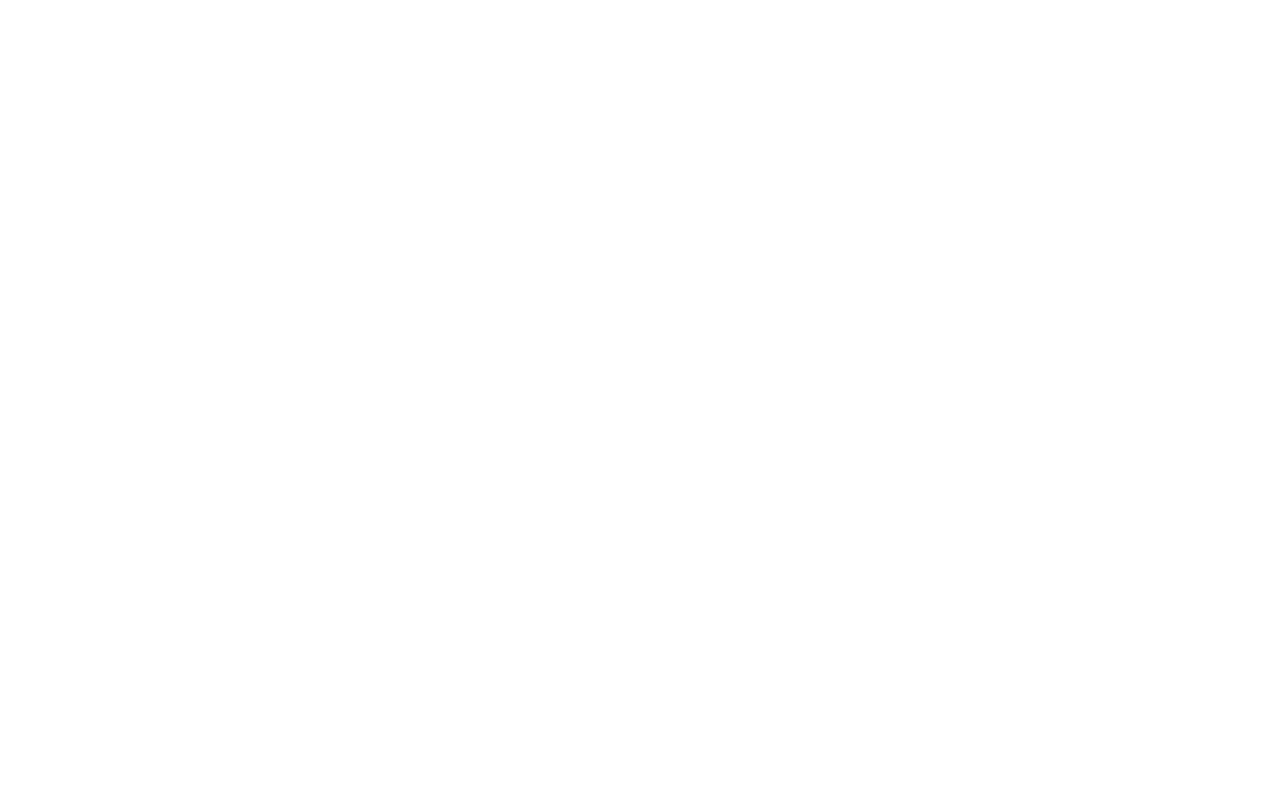
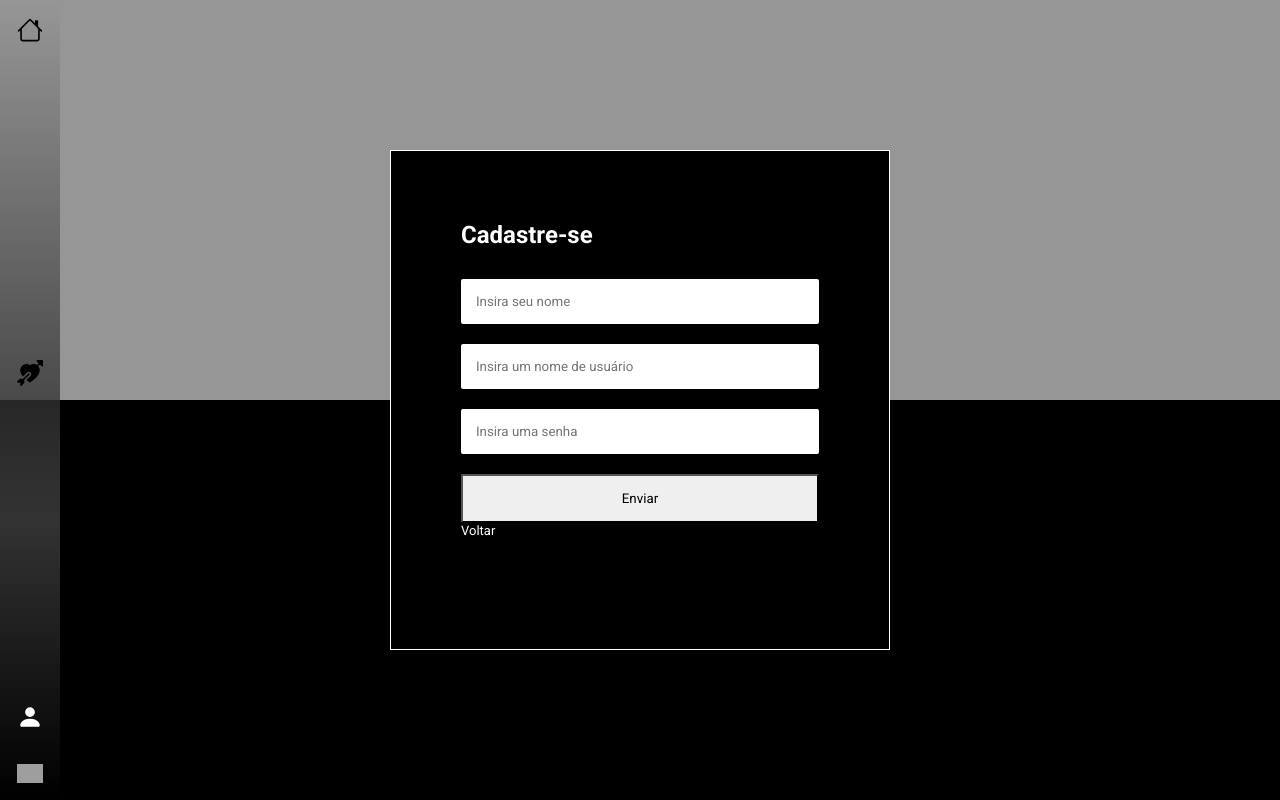
Before and after one commit to joa7b/react-ts-movies, a React (Vite) app: page /dashboard in a window 1280 px wide. Before the commit this address had no page. Built offline with nearby package versions, Linux system fonts and the light colour scheme; grey boxes are pictures that could not be loaded.

Commit message:
feat: create sign up page

```diff
--- a/src/App.tsx
+++ b/src/App.tsx
@@ -1,13 +1,15 @@
 import { BrowserRouter as Router, Routes, Route } from "react-router-dom";
 import Home from "./pages/home";
-import Dashboard from "./pages/login";
+import Login from "./pages/login";
+import Dashboard from "./pages/dashboard";
 
 function App() {
   return (
     <Router>
       <Routes>
         <Route path="/home" element={<Home />} />
-        <Route path="/login" element={<Dashboard />} />
+        <Route path="/login" element={<Login />} />
+        <Route path="/dashboard" element={<Dashboard />} />
       </Routes>
     </Router>
   );
--- /dev/null
+++ b/src/pages/dashboard/index.tsx
@@ -0,0 +1,25 @@
+import Header from "../../components/menu";
+
+import { MainWrapper, MainItem, SignUpContainer, FormContainer, InputSignUp, ButtonSignUp, TitleLogin } from "./styles";
+
+const Dashboard = () => {
+  return (
+    <MainWrapper>
+      <Header />
+      <MainItem>
+        <SignUpContainer>
+          <TitleLogin>Cadastre-se</TitleLogin>
+          <FormContainer action="">
+            <InputSignUp type="text" placeholder="Insira seu nome" />
+            <InputSignUp type="text" placeholder="Insira um nome de usuário" />
+            <InputSignUp type="text" placeholder="Insira uma senha" />
+            <ButtonSignUp>Enviar</ButtonSignUp>
+            <p>Voltar</p>
+          </FormContainer>
+        </SignUpContainer>
+      </MainItem>
+    </MainWrapper>
+  );
+};
+
+export default Dashboard;
--- /dev/null
+++ b/src/pages/dashboard/styles.ts
@@ -0,0 +1,67 @@
+import styled from "styled-components";
+
+export const MainWrapper = styled.main`
+  display: flex;
+  width: 100vw;
+  height: 100vh;
+`;
+
+export const MainItem = styled.section`
+  display: flex;
+  flex-direction: column;
+  justify-content: center;
+  align-items: center;
+  background: rgb(0, 0, 0);
+  background: linear-gradient(
+    0deg,
+    rgba(0, 0, 0, 1) 50%,
+    rgba(150, 150, 150, 1) 50%
+  );
+  border-bottom: 1px solid black;
+  width: 100vw;
+  height: 100vh;
+`;
+
+export const SignUpContainer = styled.div`
+  padding: 70px;
+  background-color: black;
+  color: white;
+  margin: 8rem auto;
+  width: 500px;
+  height: 500px;
+  border: 1px solid white;
+`;
+
+export const TitleLogin = styled.h2`
+  margin-bottom: 30px;
+`;
+
+export const FormContainer = styled.form`
+  display: flex;
+  flex-direction: column;
+
+  p {
+    font-size: small;
+    :hover {
+      cursor: pointer;
+      color: blue;
+    }
+  }
+`;
+
+export const InputSignUp = styled.input`
+  padding: 15px;
+  margin-bottom: 20px;
+  border: none;
+  border-radius: 2px;
+`;
+
+export const ButtonSignUp = styled.button`
+  padding: 15px;
+  border-radius: 2px;
+
+  :hover {
+    cursor: pointer;
+    background-color: white;
+  }
+`;
--- a/src/pages/login/index.tsx
+++ b/src/pages/login/index.tsx
@@ -2,7 +2,7 @@
 
 import { MainWrapper, MainItem, LoginContainer, FormContainer, TitleLogin, InputLogin, ButtonLogin } from "./styles";
 
-const Dashboard = () => {
+const Login = () => {
     return(
         <MainWrapper>
             <Header />
@@ -21,4 +21,4 @@
     )
 }
 
-export default Dashboard;
+export default Login;
```
